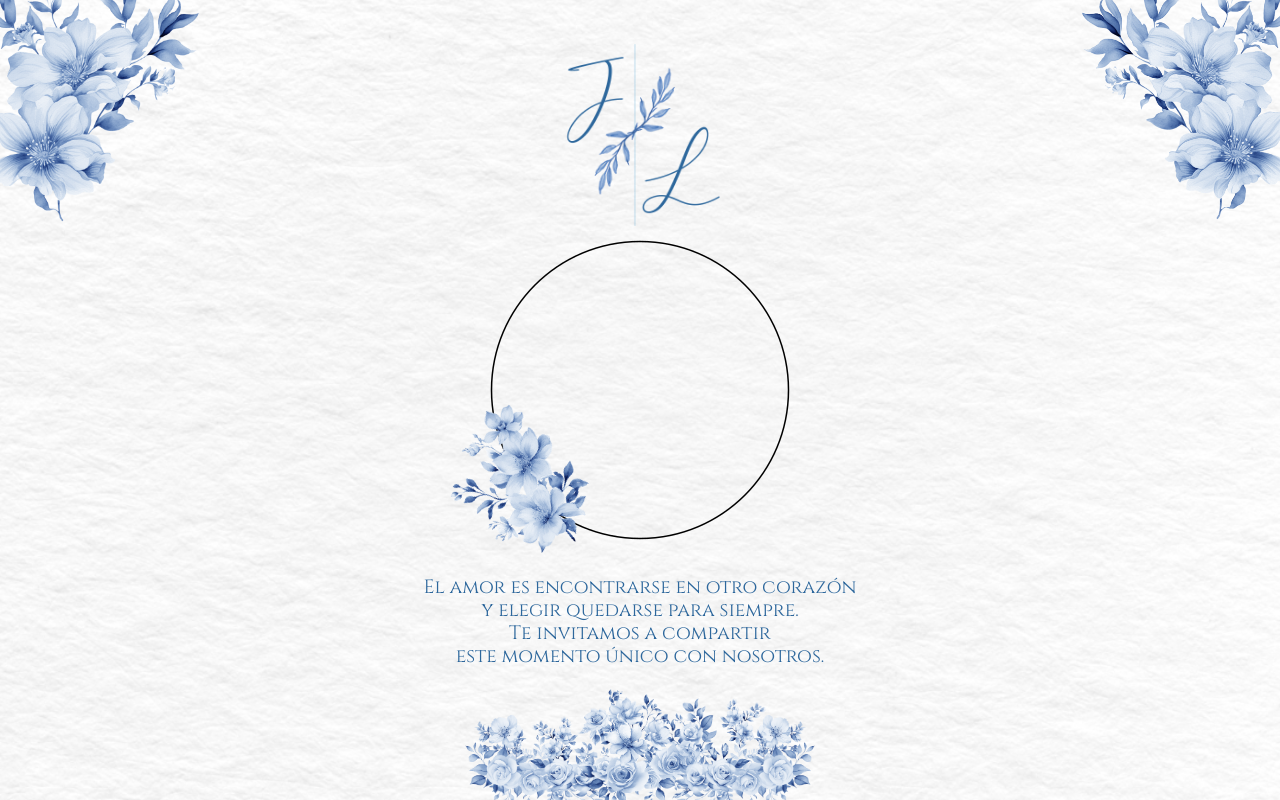
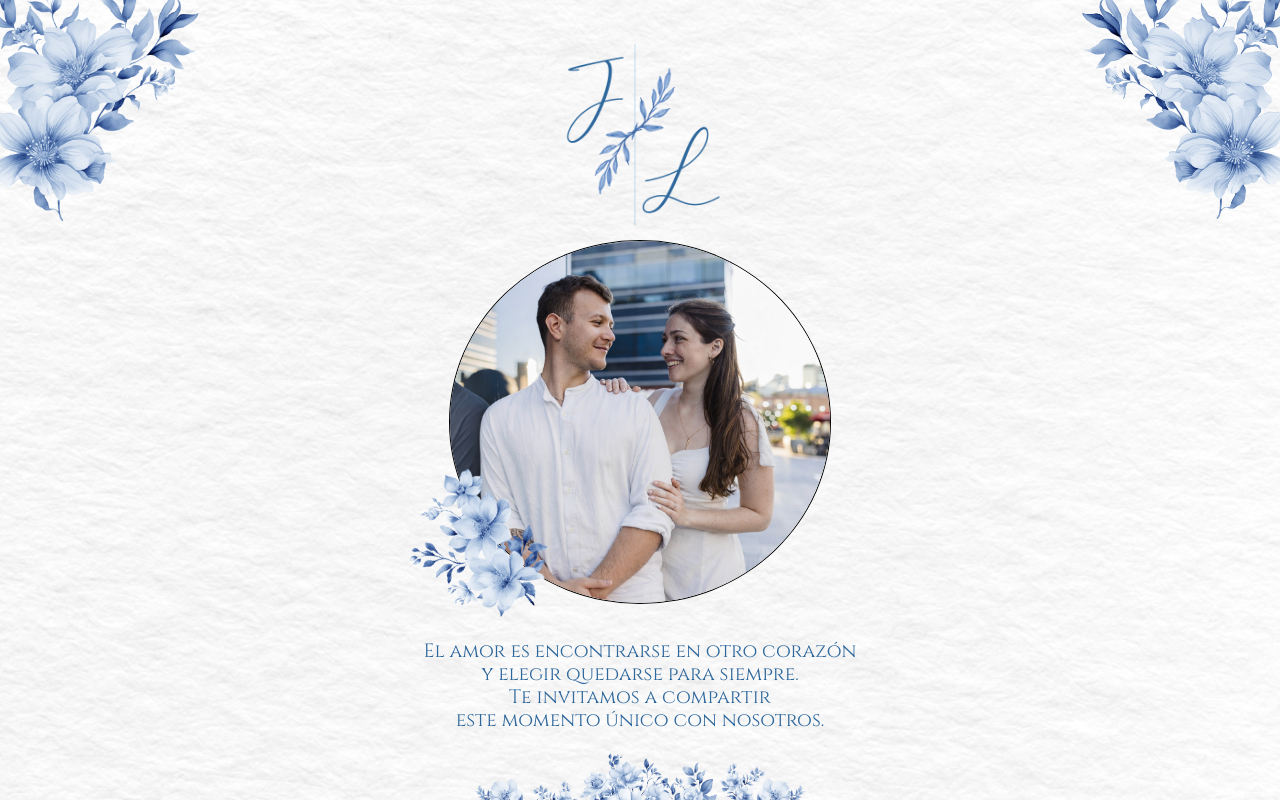
Before and after one commit to sofigandulfo/invitacion-casamiento, a React (Vite) app: page / in a window 1280 px wide. Shown: the top 800 px of the page. Built offline with nearby package versions, Linux system fonts and the light colour scheme.

Commit message:
agregado de imagen de novios

```diff
--- a/src/components/principal/Principal.css
+++ b/src/components/principal/Principal.css
@@ -19,6 +19,9 @@
   margin: 0 auto;
   height: auto;
   display: block;
+  border-radius: 50%;
+  border: 1px solid #000;
+
 }
 
 
--- a/src/components/principal/Principal.jsx
+++ b/src/components/principal/Principal.jsx
@@ -5,7 +5,7 @@ function Principal(){
         <>
         <div className='principal-container'>
             <div className="circulo-container">
-                <img src='/circulo.png' className='circulo-img'></img>
+                <img src='/foto-novios.png' className='circulo-img'></img>
                 <img src='/Deco para la foto de J&L.png' className='deco-img'></img>
             </div>
             <p className='texto-principal'>El amor es encontrarse en otro corazón <br />
```
